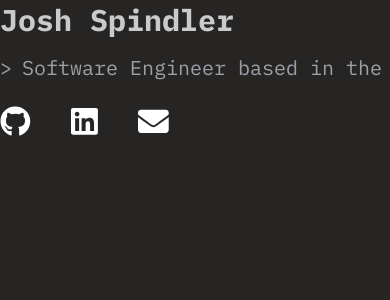
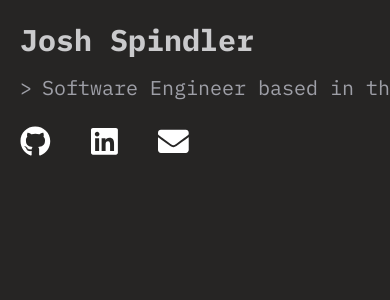
Before and after one commit to joshsp98/personal-site, a React (Create React App) app: page / in a window 390 px wide. Shown: the top 300 px of the page. Built offline with nearby package versions, Linux system fonts and the light colour scheme.

Commit message:
Minor design optimisations

```diff
--- a/src/App.css
+++ b/src/App.css
@@ -16,6 +16,13 @@ body, html {
     display: flex;
     justify-content: center;
     flex-direction: column;
+  }
+}
+
+@media only screen and (max-width: 499px) {
+  .container {
+    padding-left: 20px;
+    padding-top: 20px;
   }
 }
 
```
